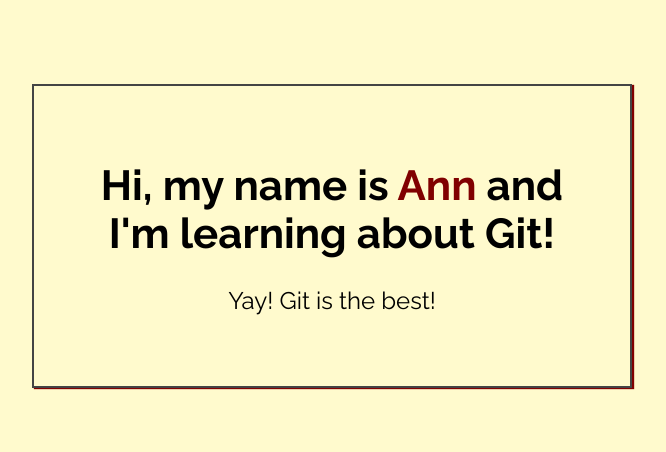
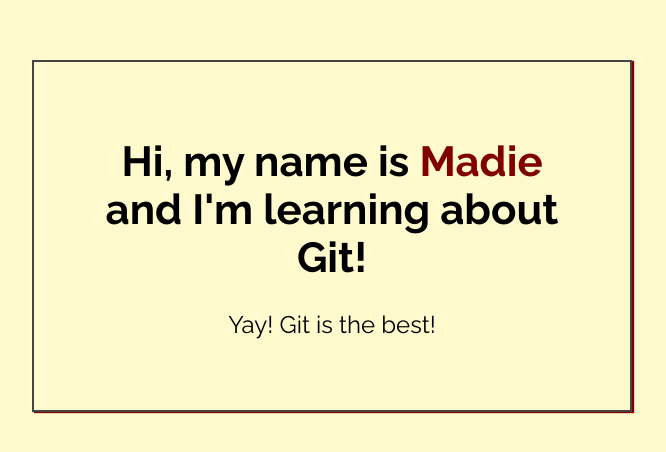
Before and after one commit to Madie-F/Web-Push-Repo-Test-1, a plain HTML site: page index.html in a window 1280 px wide. Shown: the part 164-616 px from the top of the page, without its empty margins (308-974 px from the left). Drawn offline with Linux system fonts and the light colour scheme.

Commit message:
Added name to index.html

```diff
--- a/index.html
+++ b/index.html
@@ -14,7 +14,7 @@
 <body>
 
     <div class="greeting">
-        <h1>Hi, my name is <span class="highlight">Ann</span> and I'm learning about Git! </h1>
+        <h1>Hi, my name is <span class="highlight">Madie</span> and I'm learning about Git! </h1>
 
         <p>Yay! Git is the best!</p>
     </div>
```
